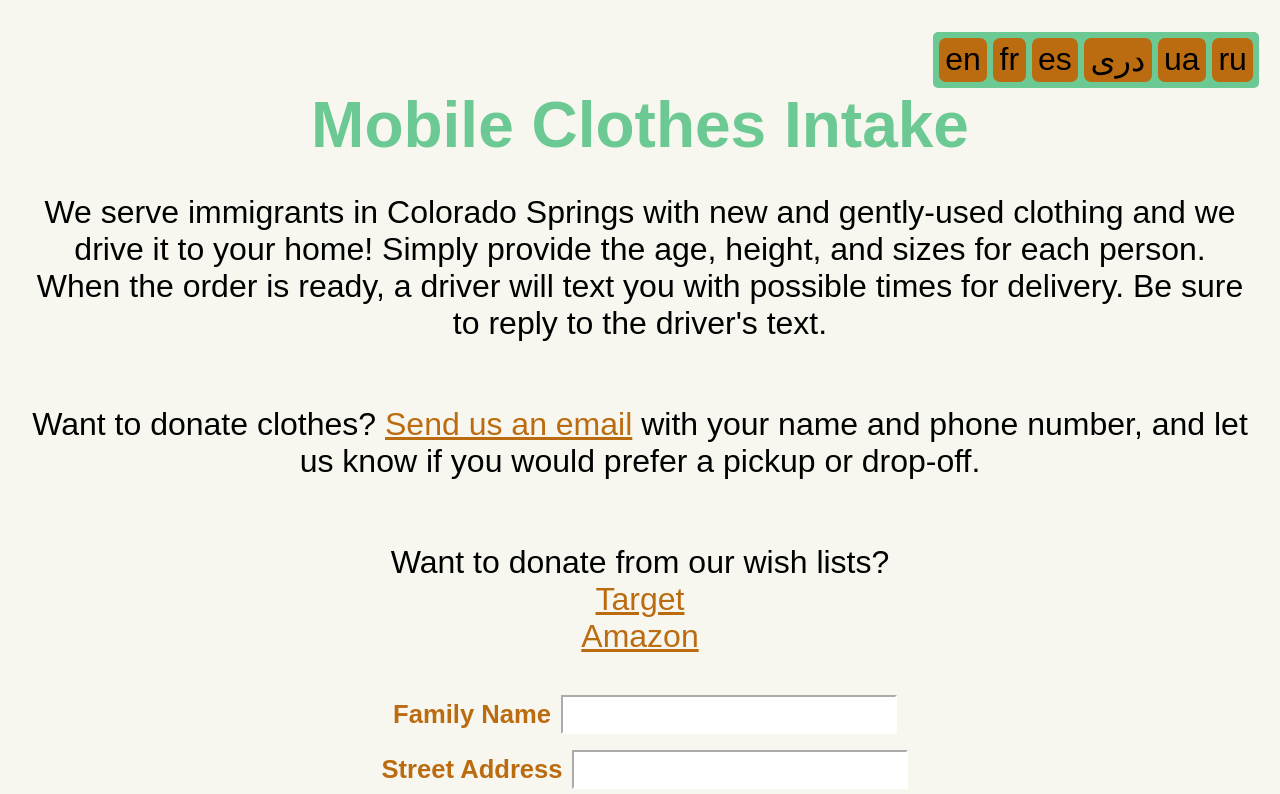
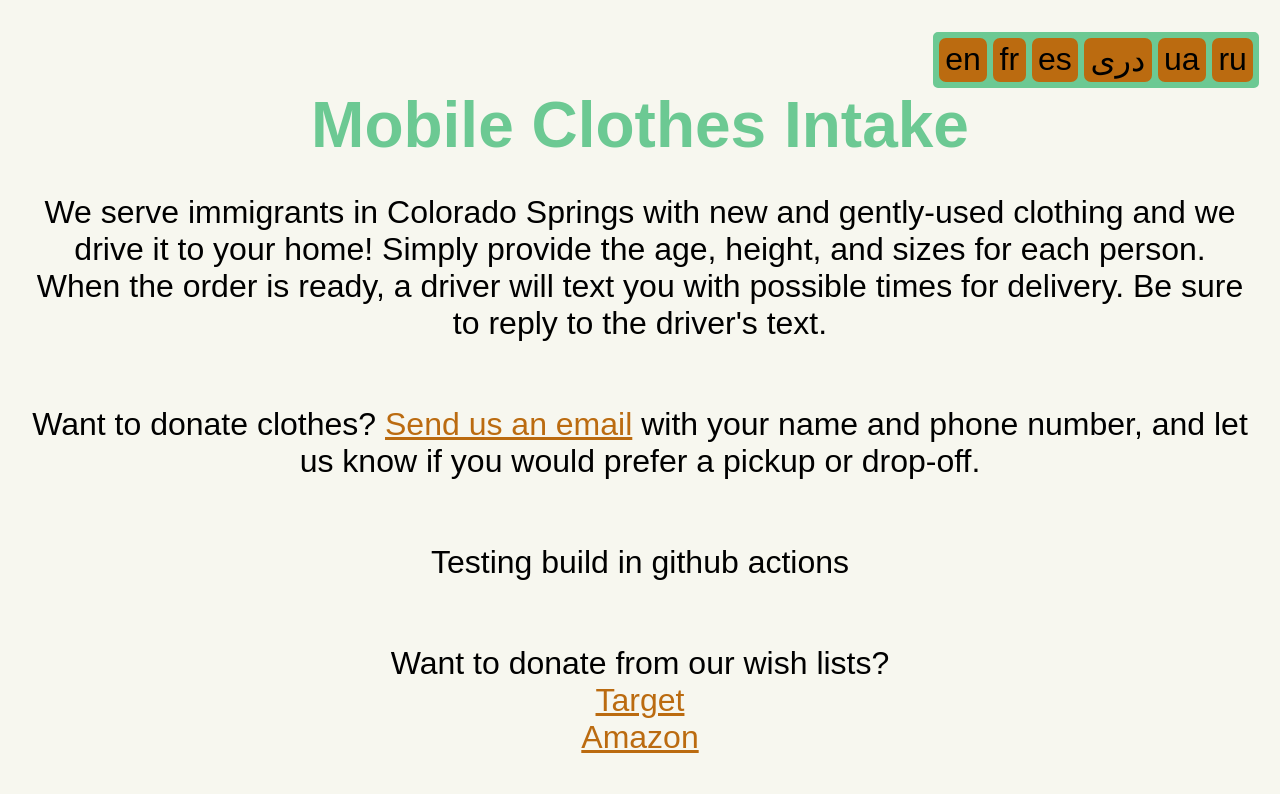
Before and after one commit to Yagudagu/expressServerMobileIntake, a React (Create React App) app in the folder frontend/: page / in a window 1280 px wide. Shown: the top 794 px of the page. Built offline with nearby package versions, Linux system fonts and the light colour scheme.

Commit message:
testing new actions

```diff
--- a/frontend/src/components/MainTextTop.tsx
+++ b/frontend/src/components/MainTextTop.tsx
@@ -15,6 +15,7 @@ const MainTextTop: React.FC<Props> = ({ t }: Props) => {
         <a href="mailto: mobileclothes@bmccs.org">{t("send_email")}</a>
         {t("with_name_and_phone")}
       </p>
+      <p>Testing build in github actions</p>
       <p>
         {t("donate_wishlist")}
         <br />
```
